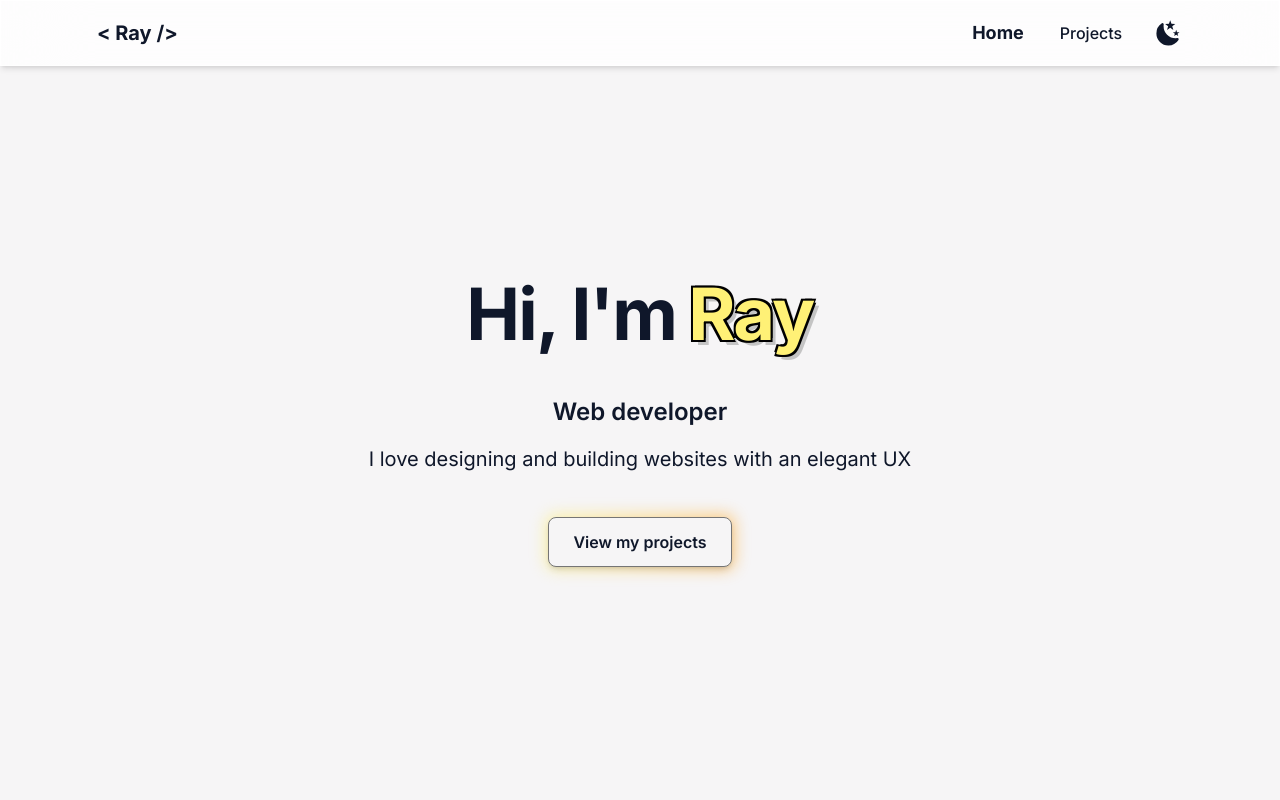
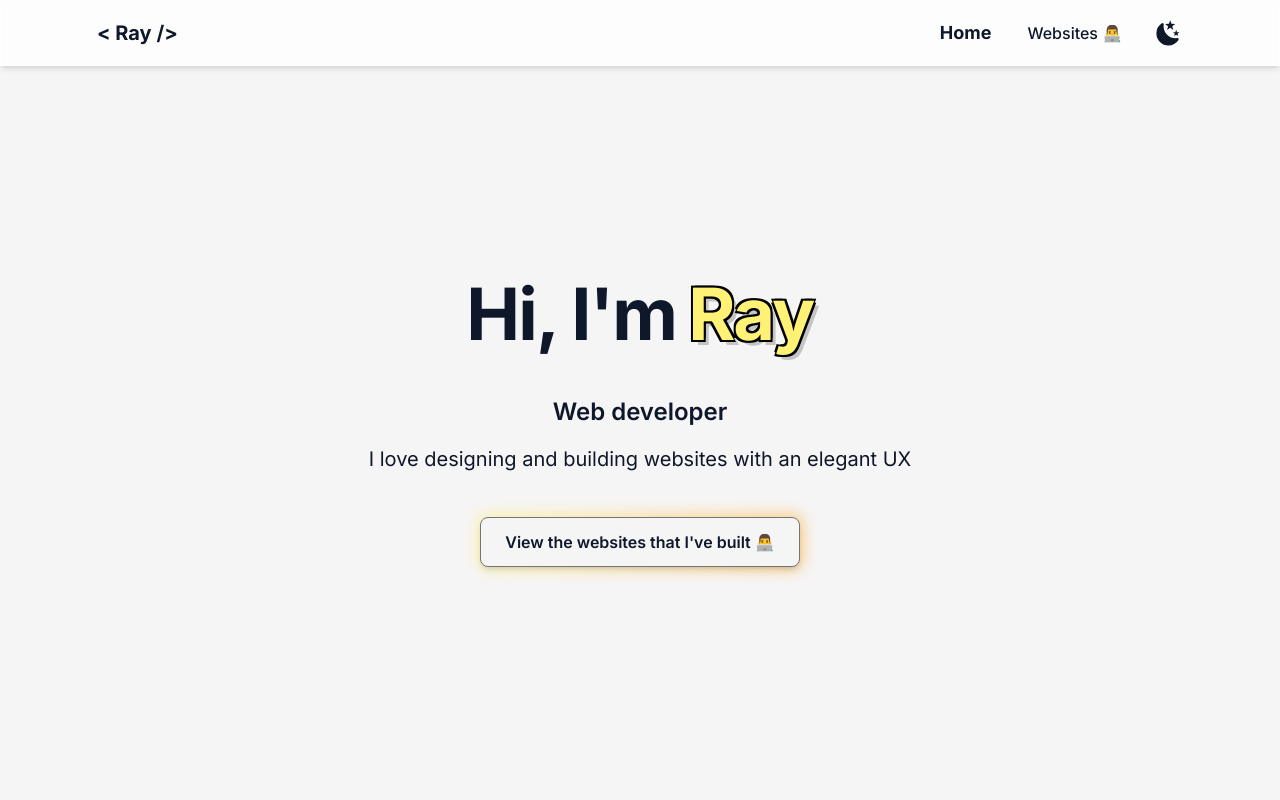
Before and after one commit to quangnvo/qn, a Next.js app: page / in a window 1280 px wide. Shown: the top 800 px of the page. Built offline with nearby package versions, Linux system fonts and the light colour scheme.

Commit message:
modify text in the main page

```diff
--- a/app/layout.tsx
+++ b/app/layout.tsx
@@ -11,8 +11,8 @@ const inter = Inter({
 })
 
 export const metadata = {
-  title: "Quang | Front-end developer",
-  description: "Portfolio of Quang Nguyen, a front end developer.",
+  title: "Ray | Web developer",
+  description: "Portfolio of Ray, a web developer.",
 }
 
 export default function RootLayout({
--- a/app/page.tsx
+++ b/app/page.tsx
@@ -133,7 +133,7 @@ export default function Home() {
 								<div className="absolute -inset-0.5 bg-gradient-to-r from-yellow-300 to-orange-400 rounded-lg blur opacity-60 group-hover:opacity-100 transition duration-400"></div>
 								<Link href="/projects">
 									<button className='relative text-base md:text-md  shadow-md font-semibold px-6 py-3 rounded-lg border border-gray-600 bg-light hover:bg-gray-200 dark:hover:bg-black bg-light-50 dark:bg-dark'>
-										View my projects
+										View the websites that I've built 👨‍💻
 									</button>
 								</Link>
 							</div>
--- a/app/projects/page.tsx
+++ b/app/projects/page.tsx
@@ -7,7 +7,7 @@ export default function Projects() {
 
                 {/* Title */}
                 <h1 className="scroll-m-20 text-4xl text-center md:text-left font-bold tracking-tight lg:text-5xl mt-7 mb-20">
-                    Projects
+                    The websites I've built 🚀
                 </h1>
 
                 {/* Render project cards*/}
--- a/components/main-nav.tsx
+++ b/components/main-nav.tsx
@@ -48,7 +48,7 @@ export default function NavBar() {
 	const navList = (
 		<ul className="mb-4 mt-2 flex flex-col lg:mb-0 lg:mt-0 lg:flex-row lg:items-center lg:gap-1">
 			{renderNavbarButton({ name: "Home", path: "/" })}
-            {renderNavbarButton({ name: "Projects", path: "/projects" })}
+			{renderNavbarButton({ name: "Websites 👨‍💻", path: "/projects" })}
 			{/* {renderNavbarButton({ name: "Blogs", path: "/blogs" })} */}
 		</ul>
 	);
```
Lines whose indentation alone changed are shown as unchanged.
